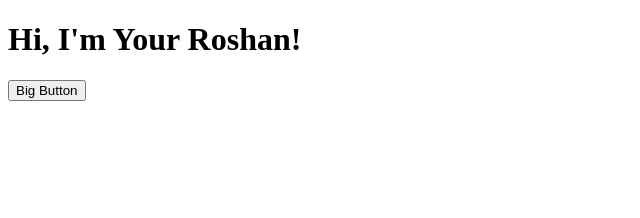
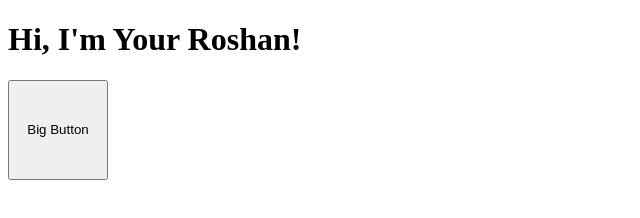
Before and after one commit to Fries-1093/Fries-1093.github.io, a plain HTML site: page index.html in a window 1280 px wide. Shown: the whole page, without its empty margins (0-640 px from the left). Drawn offline with Linux system fonts and the light colour scheme.

Commit message:
Update button style in index.html CSS

```diff
--- a/index.html
+++ b/index.html
@@ -7,6 +7,6 @@
 </head>
 <body>
   <h1>Hi, I'm Your Roshan!</h1>
-  <button type="button" width="100" height="100">Big Button</button>
+  <button type="button" style="width: 100px; height: 100px;">Big Button</button>
 </body>
 </html>
```
